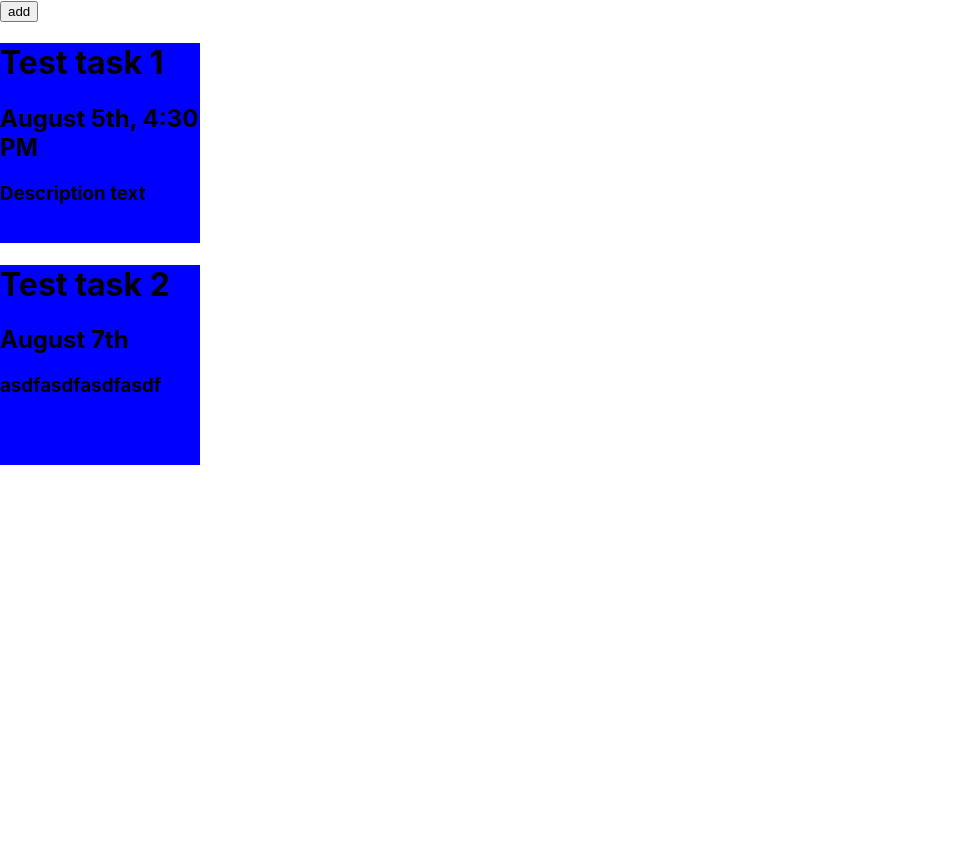
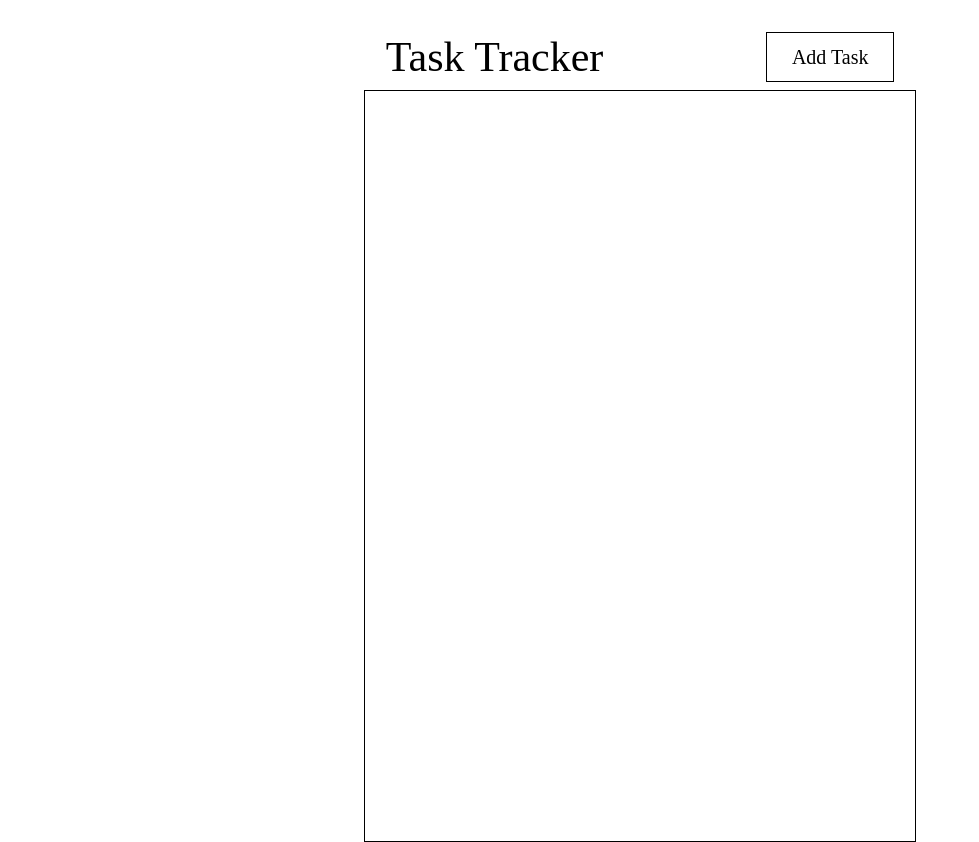
Before and after one commit to olivervz/task-tracker-app, a React (Create React App) app: page / in a window 1280 px wide. Shown: the whole page, without its empty margins (0-979 px from the left). Before the commit the page ends 800 px from the top, so only its background shows below. Built offline with nearby package versions, Linux system fonts and the light colour scheme.

Commit message:
adding tasks

```diff
--- a/src/App.tsx
+++ b/src/App.tsx
@@ -1,8 +1,8 @@
 import React from "react";
-import Tasks from "./components/sections/Tasks";
+import Main from "./components/sections/Main";
 
 function App() {
-  return <Tasks />;
+  return <Main />;
 }
 
 export default App;
--- /dev/null
+++ b/src/components/AddTask.css
@@ -0,0 +1,64 @@
+.add-task-form {
+  position: fixed;
+  left: calc(50vw - 250px);
+  width: 500px;
+  height: 260px;
+  background-color: white;
+  border: 1px solid black;
+}
+
+.task-name-input {
+  padding: 0px;
+  margin-top: 20px;
+  margin-left: 19px;
+  width: 92%;
+  height: 15%;
+  font-size: 20px;
+}
+
+.add-task-form-footer {
+  margin-left: 19px;
+  width: 464px;
+  height: 50px;
+}
+
+.submit-button {
+  height: 40px;
+  width: 128px;
+  font-size: 16px;
+  color: white;
+  background: green;
+  border: 1px solid white;
+  margin-top: 10px;
+  margin-right: 208px;
+}
+
+.submit-button:hover {
+  cursor: pointer;
+  background: rgb(0, 105, 0);
+  transform: scale(1.003);
+  transition: all 0.8s ease;
+}
+
+.cancel-button {
+  height: 40px;
+  width: 128px;
+  font-size: 16px;
+  border: 1px solid red;
+  color: red;
+  background: white;
+  margin-top: 10px;
+}
+
+.cancel-button:hover {
+  cursor: pointer;
+  background: rgb(253, 251, 251);
+  transform: scale(1.003);
+  transition: all 0.8s ease;
+}
+
+.font {
+  font-family: Montserrat;
+  font-style: normal;
+  font-weight: normal;
+}
--- a/src/components/AddTask.tsx
+++ b/src/components/AddTask.tsx
@@ -1,9 +1,71 @@
 import React from "react";
+import { useState } from "react";
+import "./AddTask.css";
 
-const AddTask = () => {
+interface Props {
+  submit: Function;
+  cancel: Function;
+}
+
+const AddTask: React.FC<Props> = (props) => {
+  const [name, setName] = useState("");
+  const [date, setDate] = useState("");
+  const [description, setDescription] = useState("");
+
+  const handleNameChange = (e: any) => {
+    setName(e.target.value);
+  };
+  const handleDateChange = (e: any) => {
+    setDate(e.target.value);
+  };
+  const handleDescriptionChange = (e: any) => {
+    setDescription(e.target.value);
+  };
+
+  const submit = (
+    taskName: string,
+    taskDate: string,
+    taskDescription: string
+  ) => {
+    if (taskName !== "" && taskDate !== "" && taskDescription !== "") {
+      props.submit(taskName, taskDate, taskDescription);
+    }
+  };
   return (
-    <div>
-      <h1> Add Task </h1>
+    <div className="add-task-form">
+      <input
+        className="task-name-input font"
+        placeholder="Add task..."
+        onChange={(e) => handleNameChange(e)}
+      />
+      <input
+        className="task-name-input font"
+        placeholder="Task Date..."
+        onChange={(e) => handleDateChange(e)}
+      />
+      <input
+        className="task-name-input font"
+        placeholder="Task Description..."
+        onChange={(e) => handleDescriptionChange(e)}
+      />
+      <div className="add-task-form-footer">
+        <button
+          onClick={() => {
+            submit(name, date, description);
+          }}
+          className="submit-button font"
+        >
+          submit
+        </button>
+        <button
+          onClick={() => {
+            props.cancel();
+          }}
+          className="cancel-button font"
+        >
+          cancel
+        </button>
+      </div>
     </div>
   );
 };
--- /dev/null
+++ b/src/components/Tasks.css
@@ -0,0 +1,7 @@
+.tasks {
+  margin: 0 auto;
+  margin-top: 20px;
+  width: 550px;
+  height: 750px;
+  border: 1px solid black;
+}
--- /dev/null
+++ b/src/components/Tasks.tsx
@@ -0,0 +1,8 @@
+import React from "react";
+import "./Tasks.css";
+
+const Tasks = () => {
+  return <div className="tasks"></div>;
+};
+
+export default Tasks;
--- /dev/null
+++ b/src/components/sections/Main.css
@@ -0,0 +1,46 @@
+.heading {
+  position: relative;
+  display: flex;
+  margin: 0 auto;
+  justify-content: center;
+  width: 550px;
+  height: 70px;
+  top: 22px;
+}
+
+.title {
+  font-size: 42px;
+  margin-right: 162.81px;
+  line-height: 70px;
+}
+
+.add-task {
+  height: 50px;
+  width: 128px;
+  font-size: 20px;
+  border: 1px solid black;
+  background: white;
+  margin-top: 10px;
+}
+
+.add-task:hover {
+  cursor: pointer;
+  background: rgb(247, 245, 245);
+  transform: scale(1.003);
+  transition: all 0.8s ease;
+}
+
+.font {
+  font-family: Montserrat;
+  font-style: normal;
+  font-weight: normal;
+}
+
+.page-mask {
+  background: rgba(0, 0, 0, 0.3);
+  position: fixed;
+  top: 0;
+  left: 0;
+  right: 0;
+  bottom: 0;
+}
--- /dev/null
+++ b/src/components/sections/Main.tsx
@@ -0,0 +1,43 @@
+import React from "react";
+import Tasks from "../Tasks";
+import AddTask from "../AddTask";
+import "./Main.css";
+import { useState, useEffect } from "react";
+
+const Main = () => {
+  const [addTask, setAddTask] = useState(false);
+
+  const handleAddTask = () => {
+    setAddTask(!addTask);
+  };
+
+  const taskSubmit = () => {
+    setAddTask(false);
+  };
+
+  const taskCancel = () => {
+    setAddTask(false);
+  };
+
+  return (
+    <div>
+      <div className="heading font">
+        <div className="title">Task Tracker </div>
+        <button className="add-task font" onClick={() => handleAddTask()}>
+          Add Task
+        </button>
+      </div>
+      {addTask ? (
+        <>
+          <div className="page-mask"></div>
+          <AddTask submit={taskSubmit} cancel={taskCancel} />
+        </>
+      ) : (
+        ""
+      )}
+      <Tasks />
+    </div>
+  );
+};
+
+export default Main;
--- a/src/components/sections/Tasks.tsx
+++ /dev/null
@@ -1,33 +0,0 @@
-import React from "react";
-import Task from "../Task";
-import AddTask from "../AddTask";
-import { useState, useEffect } from "react";
-
-const Tasks = () => {
-  const [addTask, setAddTask] = useState(false);
-
-  const handleAddTask = () => {
-    setAddTask(!addTask);
-  };
-
-  return (
-    <div>
-      <button onClick={() => handleAddTask()}>{addTask ? "x" : "add"}</button>
-      {addTask ? <AddTask /> : ""}
-      <div>
-        <Task
-          taskName="Test task 1"
-          taskDate="August 5th, 4:30 PM"
-          taskDescription="Description text"
-        ></Task>
-        <Task
-          taskName="Test task 2"
-          taskDate="August 7th"
-          taskDescription="asdfasdfasdfasdf"
-        ></Task>
-      </div>
-    </div>
-  );
-};
-
-export default Tasks;
```
